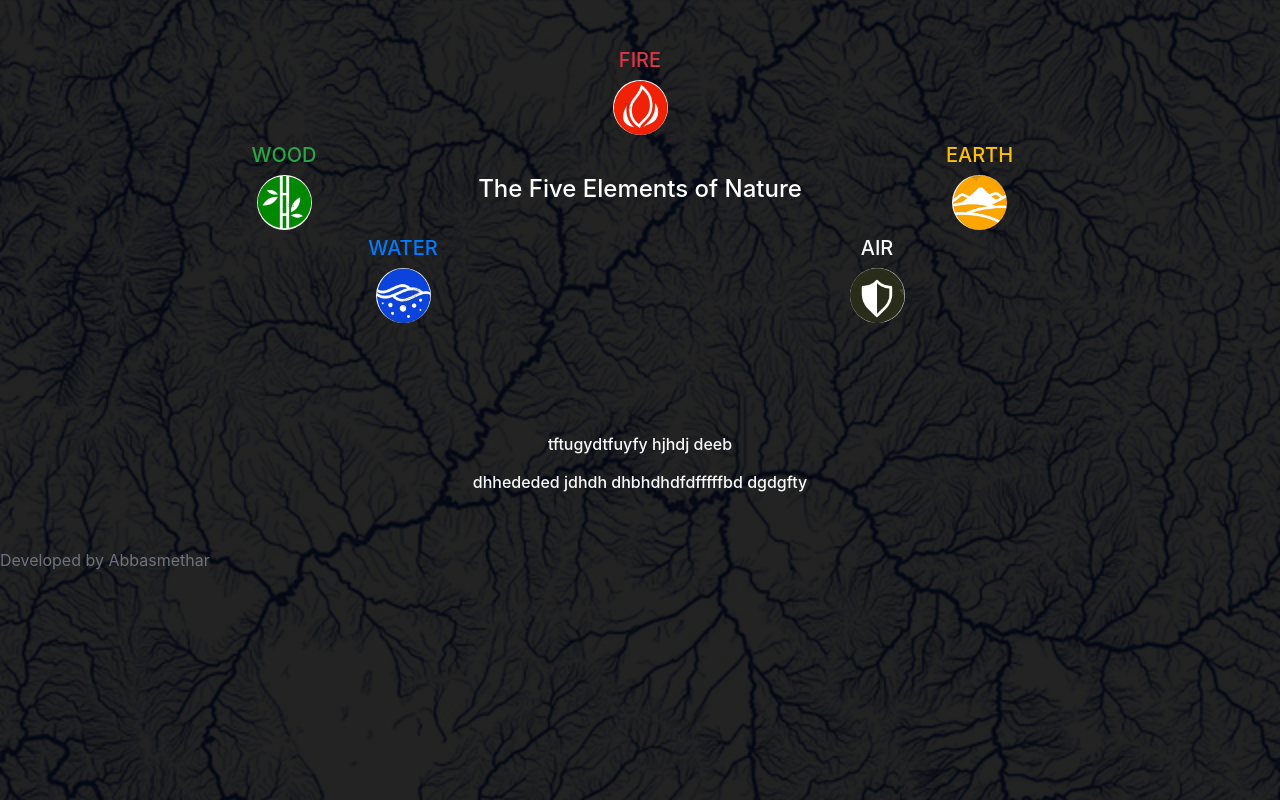
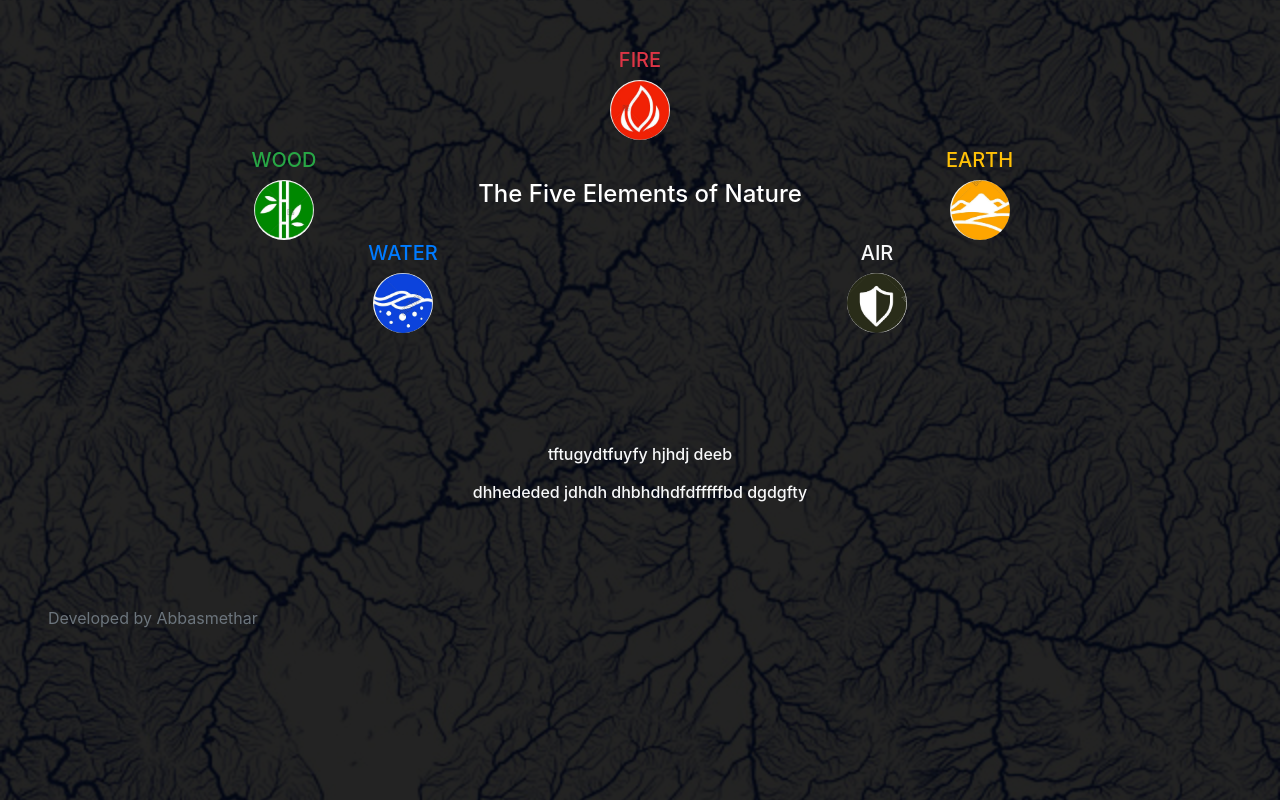
Before and after one commit to abbasmethar/acumeridian, a plain HTML site: page index.html in a window 1280 px wide. Shown: the top 800 px of the page. Drawn offline with nearby package versions, Linux system fonts and the light colour scheme.

Commit message:
Update index.html

```diff
--- a/index.html
+++ b/index.html
@@ -18,7 +18,7 @@
 
                 <div class="text-center pt-5">
                     <h5 class="text-danger" >FIRE</h5>
-                  <a href="fire.html"> <img style="width: 55px; height: 55px;
+                  <a href="fire.html"> <img style="width: 60px; height: 60px;
                    border-radius: 80px;"
                      src="images/fire.jpg"> </a>
                  </div>
@@ -33,7 +33,7 @@
 
                 <div class="text-center pt-2 pl-5">
                     <h5 class="text-success" >WOOD</h5>
-                    <a href="wood.html"> <img style="width: 55px; height: 55px;
+                    <a href="wood.html"> <img style="width: 60px; height: 60px;
                      border-radius: 80px; "
                        src="images/201124285 (3).jpg"> </a>
                 </div>
@@ -50,7 +50,7 @@
 
                 <div class="text-center pt-2 pr-5">
                     <h5 class="text-warning" >EARTH</h5>
-                    <a href="earth.html"> <img style="width: 55px; height: 55px;
+                    <a href="earth.html"> <img style="width: 60px; height: 60px;
                      border-radius: 80px; "
                        src="images/earth.jpg"> </a>
                 </div>
@@ -69,7 +69,7 @@
 
                   <div class="text-center pl-5">
                     <h5 class="text-primary">WATER</h5>
-                      <a href="water.html"> <img style="width: 55px; height: 55px;
+                      <a href="water.html"> <img style="width: 60px; height: 60px;
                        border-radius: 80px;"
                          src="images/201124285 (5).jpg"> </a>
                   </div>
@@ -80,7 +80,7 @@
 
                   <div class="text-center pr-5">
                     <h5 class="text-light">AIR</h5>
-                      <a href="air.html"> <img style="width: 55px; height: 55px;
+                      <a href="air.html"> <img style="width: 60px; height: 60px;
                        border-radius: 80px;"
                          src="images/201124285 (6).jpg"> </a>
                   </div>
@@ -97,7 +97,7 @@
 
         </div>
 
-        <div class="text-left text-secondary">Developed by Abbasmethar</div>
+        <div class="text-left text-secondary p-5">Developed by Abbasmethar</div>
 
     </div>
 
```
